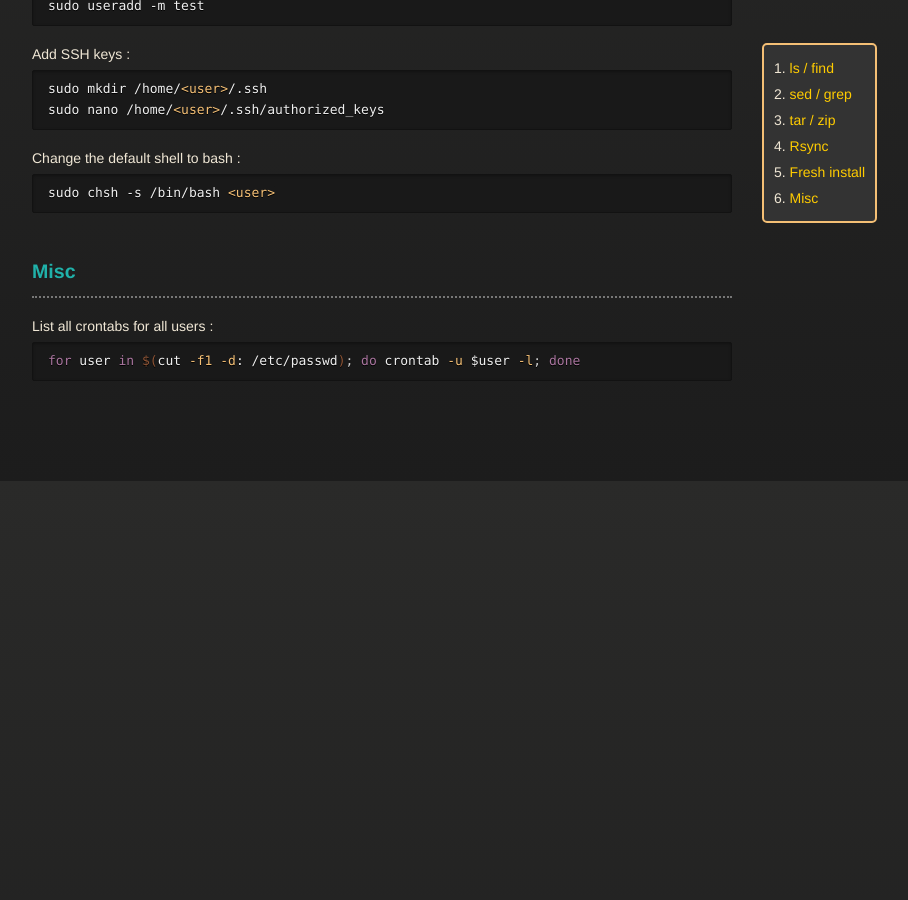
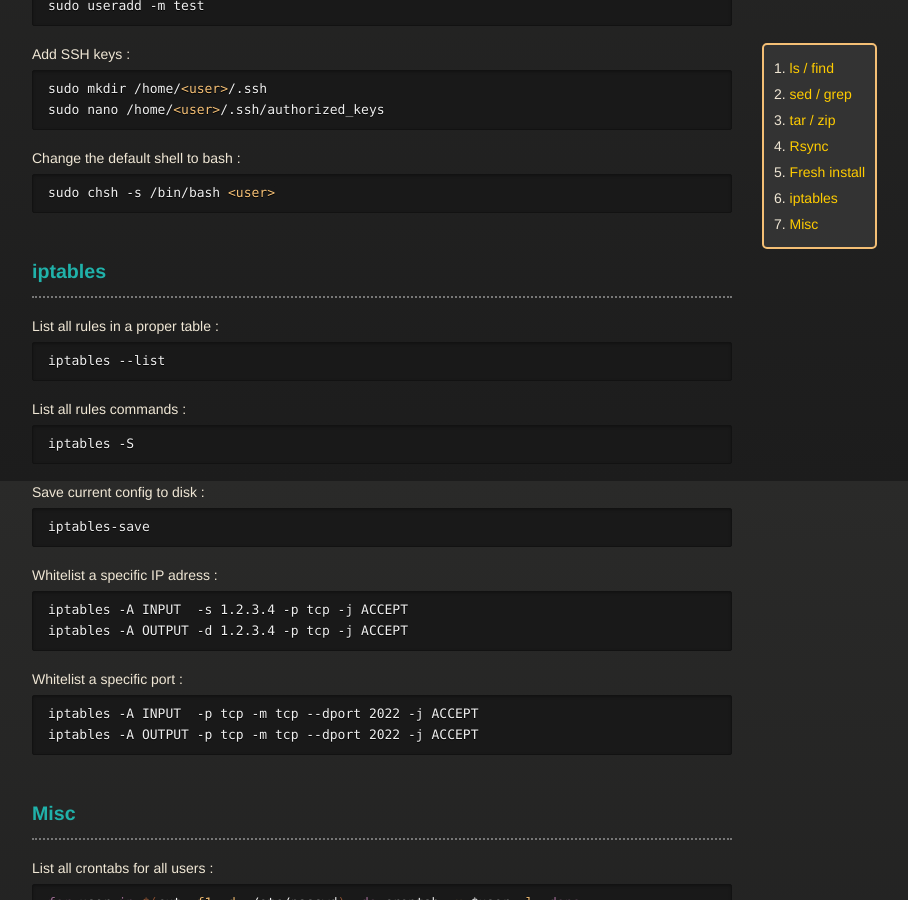
Before and after one commit to vincent-clipet/cheatsheets, a Jekyll site: the page built from markdown/unix.md, in a window 1280 px wide and 900 px high, scrolled down 2219 px. Shown: the whole window, without its empty margins (258-1166 px from the left). Built offline with Jekyll 4.4.1, drawn with Linux system fonts in a browser that asks for light colours; our own code applies the rules of GitHub Pages for plain Markdown files; before the commit the page ends 2640 px from its top, so only the background shows below that.

Commit message:
feat(unix): Added an 'iptables' section

````diff
--- a/markdown/unix.md
+++ b/markdown/unix.md
@@ -173,6 +173,43 @@ sudo chsh -s /bin/bash <user>
 
 <br>
 
+### iptables
+
+<hr>
+
+List all rules in a proper table :
+```md
+iptables --list
+```
+
+List all rules commands :
+```md
+iptables -S
+```
+
+Save current config to disk :
+```md
+iptables-save
+```
+
+Whitelist a specific IP adress :
+```md
+iptables -A INPUT  -s 1.2.3.4 -p tcp -j ACCEPT
+iptables -A OUTPUT -d 1.2.3.4 -p tcp -j ACCEPT
+```
+
+Whitelist a specific port :
+```
+iptables -A INPUT  -p tcp -m tcp --dport 2022 -j ACCEPT
+iptables -A OUTPUT -p tcp -m tcp --dport 2022 -j ACCEPT
+```
+
+
+
+
+
+<br>
+
 ### Misc
 
 <hr>
````
